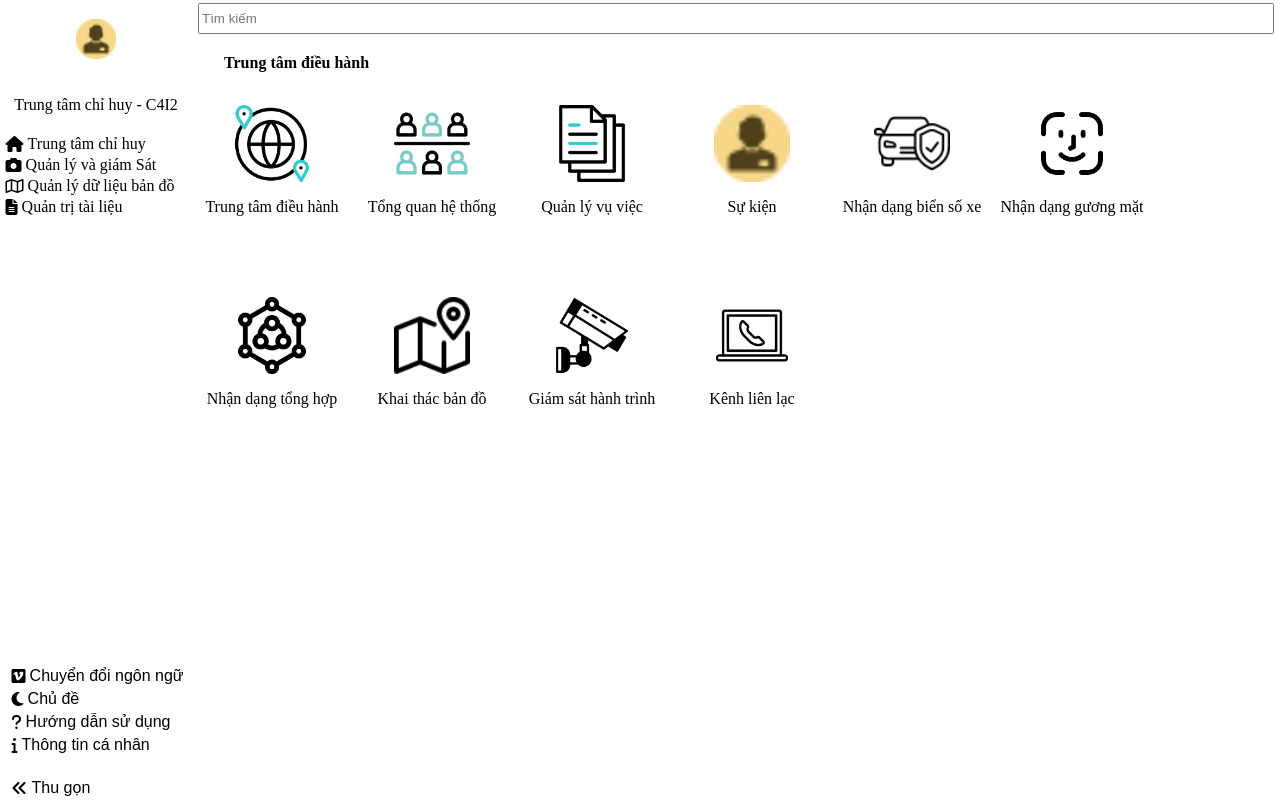
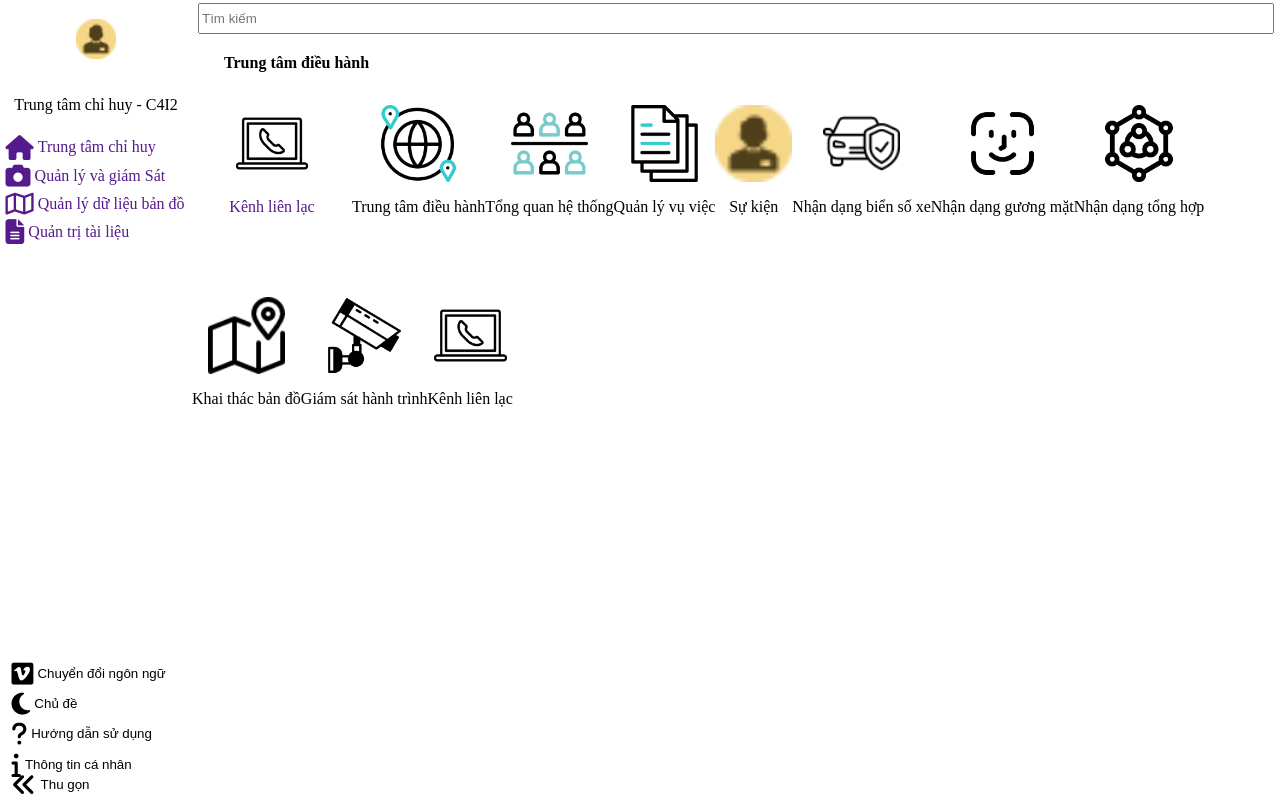
Before and after one commit to HungNguyen12184/web, a plain HTML site: page index.html in a window 1280 px wide. Drawn offline with Linux system fonts and the light colour scheme.

Commit message:
2806
search

```diff
--- a/index.html
+++ b/index.html
@@ -38,7 +38,7 @@
                      </a>
                   </div>
                   <div class="item">
-                     <a href="" class="feature_item">
+                     <a class="feature_item" href="">
                         <i class="fal fa-regular fa-map"></i>
                         <span class="feature_label">Quản lý dữ liệu bản đồ</span>
                      </a>
@@ -98,7 +98,7 @@
                </div>
                <div class="body-section">
                   <div class="fun-top" id ="fun_top">
-                     <a class="portal-item" href="">
+                     <!-- <a class="portal-item" href="">
                         <div class="item-center">
                            <div class="image-container portal-item_image">
                               <img class="image-content" src="/scr/around-the-world.png" id="logo" alt="" style="object-fit: cover;">
@@ -169,7 +169,7 @@
                            </div>
                            <div class="portal-label">Giám sát hành trình</div>
                         </div>
-                     </a>
+                     </a> -->
                      <a class="portal-item" href="">
                         <div class="item-center">
                            <div class="image-container portal-item_image">
--- a/leftmenu.js
+++ b/leftmenu.js
@@ -1,4 +1,48 @@
 
+var loadportal_item = [
+    {
+        image:'/scr/around-the-world.png',
+        label:'Trung tâm điều hành'
+    },
+    {
+        image:'/scr/customer.png',
+        label:'Tổng quan hệ thống'
+    },
+    {
+        image:'/scr/document.png',
+        label:'Quản lý vụ việc'
+
+    },
+    {
+        image:'/scr/logo.png',
+        label:'Sự kiện'
+    },
+    {
+        image:'/scr/car-insurance.png',
+        label:'Nhận dạng biển số xe'
+    },
+    {
+        image:'/scr/face-id.png',
+        label: 'Nhận dạng gương mặt'
+    },
+    {
+        image:'/scr/algorithm.png',
+        label:'Nhận dạng tổng hợp'
+    },
+    {
+        image:'/scr/map.png',
+        label:'Khai thác bản đồ'
+    },
+    {
+        image:'/scr/spying.png',
+        label:'Giám sát hành trình'
+    },
+    {
+        image:'/scr/laptop.png',
+        label:'Kênh liên lạc'
+    }
+
+]
 function test_btn_click() {
     console.log("Test thử");
 }
@@ -14,7 +58,7 @@ function hlook() {
     }
 }
 var cars = ["BWM", "HONDA", "KIA", "FORD", "MITSU", "MITSU XPANDER"];
-var isClose=false
+
 function lstfilter() {
     var nhap = document.getElementById("fname").value;
     var nhapcar = nhap;
@@ -64,10 +108,11 @@ function Theme() {
     elemnet.classList.toggle("dark-mode")
 }
 
+var isClose=false
 function closesidebar() {
 
     if(!isClose)
-        document.getElementById("siderbar").style.width = "50px";
+        document.getElementById("siderbar").style.width = "1rem";
         else
         document.getElementById("siderbar").style.width = "12rem";
         isClose=!isClose
@@ -82,11 +127,21 @@ function closesidebar() {
 // }
 
 function loadmain(){
-    var portal = document.querySelector(".portal-item");
-    let portal_item  = document.createElement("a")
-    portal_item.className = "portal-item"
 
-    document.getElementById("fun_top").appendChild(portal_item)
+     for (let i in loadportal_item){
+        let portal_item  = document.createElement("a")
+        portal_item.classList.add('portal_item')
+        portal_item.setAttribute("hrel","")
+        portal_item.innerHTML= `
+        <div class="item-center">
+           <div class="image-container portal-item_image">
+            <img class="image-content" src ="${loadportal_item[i].image}" id="logo" alt="" style="object-fit: cover;">
+            </div>
+            <div class="portal-label">${loadportal_item[i].label}</div>
+           </div>
+        `
+        document.getElementById("fun_top").appendChild(portal_item)
+     }
 
 }
 
@@ -94,15 +149,14 @@ function searchLabel(){
    var inputsearch = document.getElementById("search");
    inputsearch.addEventListener('input', function(){
    var searchtext = inputsearch.value.trim().toLowerCase();
-   var label = document.getElementsByClassName("portal-label");
-    for ( var i = 0; i < label.length; i++)
+    for ( var i = 0; i < loadportal_item.length; i++)
     {
-         var itemlabel = label[i].innerText.toLowerCase();
-         if(itemlabel === searchtext){
-
+         var textlabel =loadportal_item[i].label;
+         if( textlabel === searchtext){
+            portal_item.classList.remove('hide')
          }
         else{
-           document.getElementsByClassName("item-center").style.display = 'none';
+           portal_item.classList.add('hide')
          }
    }
 });
--- a/style.css
+++ b/style.css
@@ -12,6 +12,7 @@ body {
     align-items: center;
     margin: 0;
     padding: 0;
+    font-size: 1.0rem;
 
 
 
@@ -19,10 +20,9 @@ body {
 
 @media screen and (min-width: 1024px) {}
 
-a,
-button {
-    color: var(--text-color);
-    font-size: 1.0rem;
+a {
+
+    cursor: pointer;
 }
 
 
@@ -132,6 +132,8 @@ button {
 .fal {
 
     margin: 0 4px;
+    font-size: 25px;
+
 }
 
 
@@ -285,9 +287,10 @@ button {
     position: relative;
     border-radius: 0.5rem;
 
+
 }
 .hide{
-    display: none;
+    display: none ;
 }
 
 .item-center {
@@ -326,11 +329,11 @@ button {
 
 } */
 
-.portal-item {
+/* .portal-item {
     display: flex;
     flex-direction: column;
     align-items: center;
-}
+} */
 
 .fullND {
     display: flex;
```
